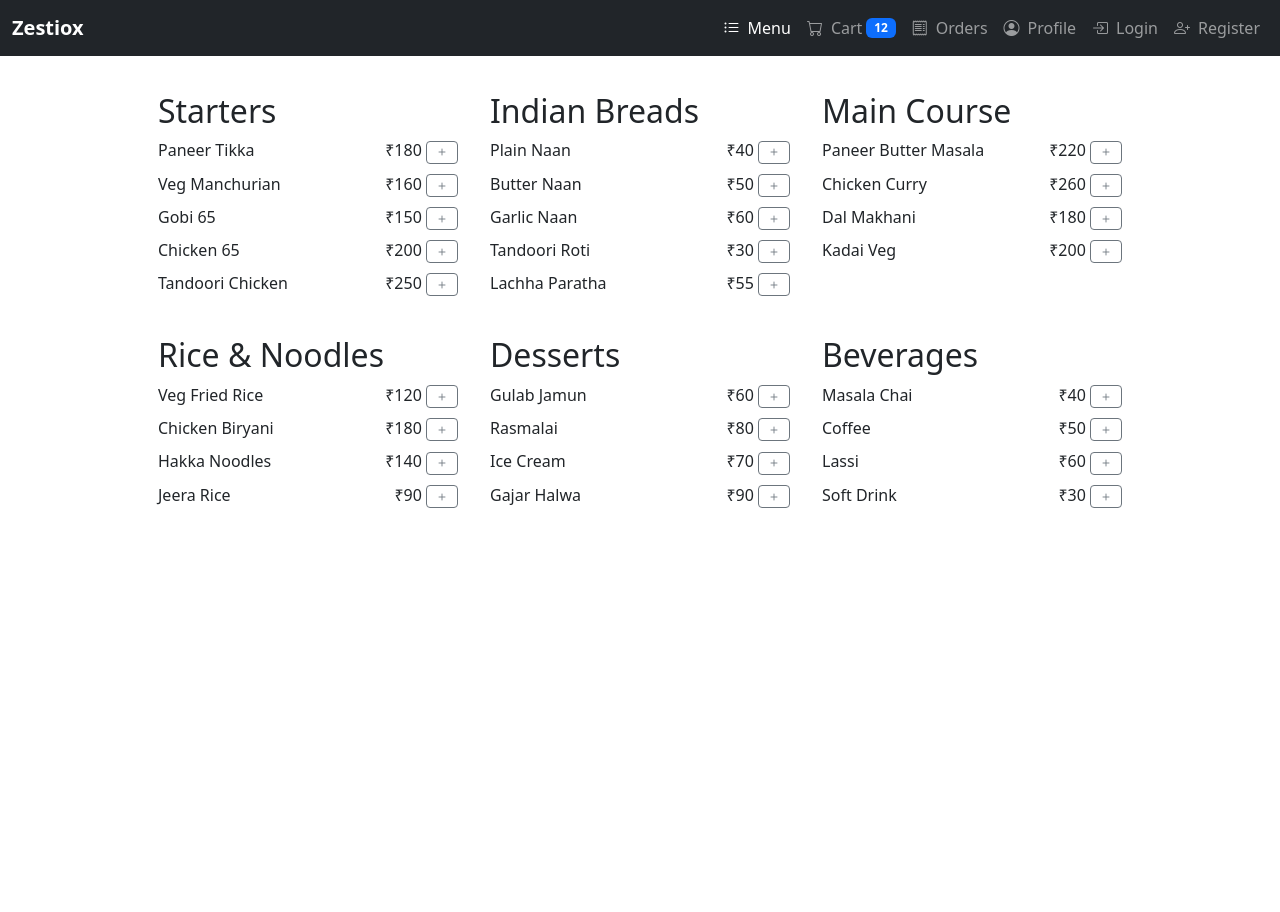
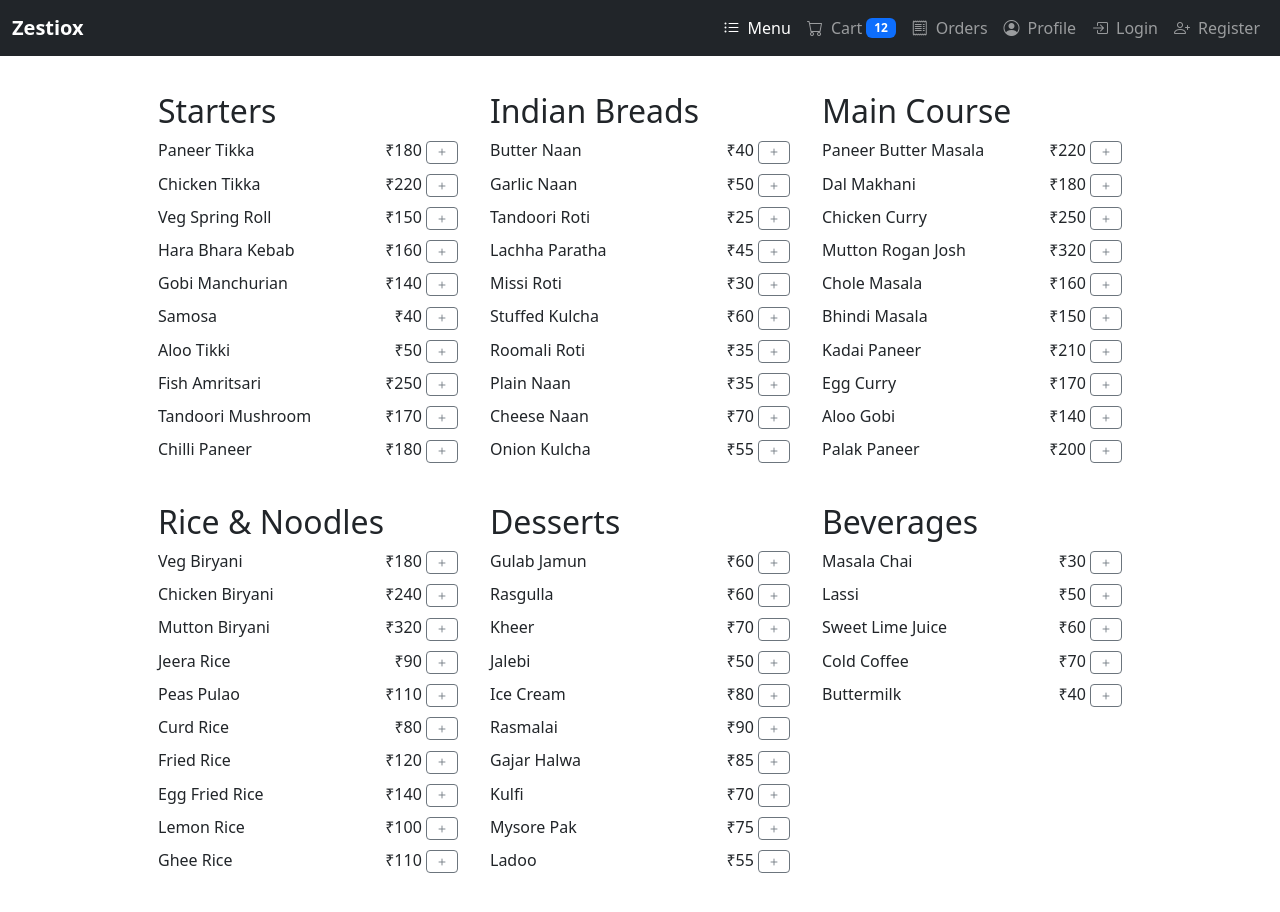
Before and after one commit to jjchandru/zestiox-ng, an Angular app: page /menu in a window 1280 px wide. Shown: the top 912 px of the page. Before the commit the page ends 800 px from the top, so only its background shows below. Built offline with nearby package versions, Linux system fonts and the light colour scheme; no server answers.

Commit message:
Save latest changes

```diff
--- a/src/app/app.module.ts
+++ b/src/app/app.module.ts
@@ -1,5 +1,6 @@
 import { NgModule } from '@angular/core';
 import { BrowserModule } from '@angular/platform-browser';
+import { HttpClientModule } from '@angular/common/http';
 
 import { AppRoutingModule } from './app-routing.module';
 import { AppComponent } from './app.component';
@@ -24,7 +25,8 @@ import { LoginComponent } from './login/login.component';
   ],
   imports: [
     BrowserModule,
-    AppRoutingModule
+    AppRoutingModule,
+    HttpClientModule
   ],
   providers: [],
   bootstrap: [AppComponent]
--- a/src/app/menu/menu.component.html
+++ b/src/app/menu/menu.component.html
@@ -7,7 +7,7 @@
       <span>{{ item.name }}</span>
       <span>
         ₹{{ item.price }}
-        <button type="button" class="btn btn-sm btn-outline-secondary add-to-cart-icon p-0 px-2" title="Add to cart">
+        <button type="button" class="btn btn-sm btn-outline-secondary add-to-cart-icon p-0 px-2" title="Add to cart" (click)="addToCart(item)">
   <i class="bi bi-plus"></i>
 </button>
       </span>
@@ -21,7 +21,7 @@
       <span>{{ item.name }}</span>
       <span>
         ₹{{ item.price }}
-        <button type="button" class="btn btn-sm btn-outline-secondary add-to-cart-icon p-0 px-2" title="Add to cart">
+        <button type="button" class="btn btn-sm btn-outline-secondary add-to-cart-icon p-0 px-2" title="Add to cart" (click)="addToCart(item)">
           <i class="bi bi-plus"></i>
         </button>
       </span>
@@ -35,7 +35,7 @@
       <span>{{ item.name }}</span>
       <span>
         ₹{{ item.price }}
-        <button type="button" class="btn btn-sm btn-outline-secondary add-to-cart-icon p-0 px-2" title="Add to cart">
+        <button type="button" class="btn btn-sm btn-outline-secondary add-to-cart-icon p-0 px-2" title="Add to cart" (click)="addToCart(item)">
           <i class="bi bi-plus"></i>
         </button>
       </span>
@@ -49,7 +49,7 @@
       <span>{{ item.name }}</span>
       <span>
         ₹{{ item.price }}
-        <button type="button" class="btn btn-sm btn-outline-secondary add-to-cart-icon p-0 px-2" title="Add to cart">
+        <button type="button" class="btn btn-sm btn-outline-secondary add-to-cart-icon p-0 px-2" title="Add to cart" (click)="addToCart(item)">
           <i class="bi bi-plus"></i>
         </button>
       </span>
@@ -63,7 +63,7 @@
       <span>{{ item.name }}</span>
       <span>
         ₹{{ item.price }}
-        <button type="button" class="btn btn-sm btn-outline-secondary add-to-cart-icon p-0 px-2" title="Add to cart">
+        <button type="button" class="btn btn-sm btn-outline-secondary add-to-cart-icon p-0 px-2" title="Add to cart" (click)="addToCart(item)">
   <i class="bi bi-plus"></i>
 </button>
       </span>
@@ -77,7 +77,7 @@
       <span>{{ item.name }}</span>
       <span>
         ₹{{ item.price }}
-        <button type="button" class="btn btn-sm btn-outline-secondary add-to-cart-icon p-0 px-2" title="Add to cart">
+        <button type="button" class="btn btn-sm btn-outline-secondary add-to-cart-icon p-0 px-2" title="Add to cart" (click)="addToCart(item)">
   <i class="bi bi-plus"></i>
 </button>
       </span>
@@ -94,7 +94,7 @@
   </div>
   <div>
     <span class="material-icons">shopping_cart</span>
-    Cart <span class="cart-count">12</span>
+    Cart <span class="cart-count">{{ cartCount }}</span>
   </div>
   <div>
     <span class="material-icons">receipt_long</span>
--- a/src/app/menu/menu.component.ts
+++ b/src/app/menu/menu.component.ts
@@ -1,52 +1,67 @@
-import { Component } from '@angular/core';
+import { Component, OnInit } from '@angular/core';
+import { HttpClient } from '@angular/common/http';
+import { environment } from '../../environments/environment';
+
+interface MenuItem {
+  id?: number;
+  name: string;
+  price: number;
+}
 
 @Component({
   selector: 'app-menu',
   templateUrl: './menu.component.html',
   styleUrls: ['./menu.component.css']
 })
-export class MenuComponent {
-  starters = [
-    { name: 'Paneer Tikka', price: 180 },
-    { name: 'Veg Manchurian', price: 160 },
-    { name: 'Gobi 65', price: 150 },
-    { name: 'Chicken 65', price: 200 },
-    { name: 'Tandoori Chicken', price: 250 },
-  ];
+export class MenuComponent implements OnInit {
+  starters: MenuItem[] = [];
+  breads: MenuItem[] = [];
+  mainCourse: MenuItem[] = [];
+  riceNoodles: MenuItem[] = [];
+  desserts: MenuItem[] = [];
+  beverages: MenuItem[] = [];
+  cartCount = 0;
 
-  breads = [
-    { name: 'Plain Naan', price: 40 },
-    { name: 'Butter Naan', price: 50 },
-    { name: 'Garlic Naan', price: 60 },
-    { name: 'Tandoori Roti', price: 30 },
-    { name: 'Lachha Paratha', price: 55 },
-  ];
-  mainCourse = [
-    { name: 'Paneer Butter Masala', price: 220 },
-    { name: 'Chicken Curry', price: 260 },
-    { name: 'Dal Makhani', price: 180 },
-    { name: 'Kadai Veg', price: 200 },
-  ];
+  constructor(private http: HttpClient) {}
 
-  riceNoodles = [
-    { name: 'Veg Fried Rice', price: 120 },
-    { name: 'Chicken Biryani', price: 180 },
-    { name: 'Hakka Noodles', price: 140 },
-    { name: 'Jeera Rice', price: 90 },
-  ];
+  ngOnInit() {
+    this.http.get<any>('assets/menu.json').subscribe(data => {
+      this.starters = data['Starters'] || [];
+      this.breads = data['Indian Breads'] || [];
+      this.mainCourse = data['Main Course'] || [];
+      this.riceNoodles = data['Rice & Biryani'] || [];
+      this.desserts = data['Desserts'] || [];
+      this.beverages = data['Beverages'] || [];
+    });
+    this.getCartCount(); // Optionally fetch initial cart count
+  }
 
-  desserts = [
-    { name: 'Gulab Jamun', price: 60 },
-    { name: 'Rasmalai', price: 80 },
-    { name: 'Ice Cream', price: 70 },
-    { name: 'Gajar Halwa', price: 90 },
-  ];
+  addToCart(item: MenuItem) {
+    const payload = {
+      user_id: 1, // Replace with actual user id if available
+      menu_item_id: item.id,
+      quantity: 1
+    };
+    this.http.post<any>(`${environment.apiUrl}/cart/add`, payload).subscribe({
+      next: response => {
+        this.getCartCount(); // Fetch the real cart count from backend after adding
+      },
+      error: err => {
+        // Optionally show a user-friendly error message
+        alert('Failed to add to cart. Please try again.');
+      }
+    });
+  }
 
- beverages = [
-  { name: 'Masala Chai', price: 40 },
-  { name: 'Coffee', price: 50 },
-  { name: 'Lassi', price: 60 },
-  { name: 'Soft Drink', price: 30 },
-];
-
+  getCartCount() {
+    this.http.get<any>(`${environment.apiUrl}/cart/count?user_id=1`).subscribe({
+      next: res => {
+        this.cartCount = res.count;
+      },
+      error: err => {
+        // Optionally handle error
+        this.cartCount = 0;
+      }
+    });
+  }
 }
--- /dev/null
+++ b/src/assets/menu.json
@@ -0,0 +1,289 @@
+{
+  "Beverages": [
+    {
+      "id": 51,
+      "name": "Masala Chai",
+      "price": 30
+    },
+    {
+      "id": 52,
+      "name": "Lassi",
+      "price": 50
+    },
+    {
+      "id": 53,
+      "name": "Sweet Lime Juice",
+      "price": 60
+    },
+    {
+      "id": 54,
+      "name": "Cold Coffee",
+      "price": 70
+    },
+    {
+      "id": 55,
+      "name": "Buttermilk",
+      "price": 40
+    }
+  ],
+  "Desserts": [
+    {
+      "id": 41,
+      "name": "Gulab Jamun",
+      "price": 60
+    },
+    {
+      "id": 42,
+      "name": "Rasgulla",
+      "price": 60
+    },
+    {
+      "id": 43,
+      "name": "Kheer",
+      "price": 70
+    },
+    {
+      "id": 44,
+      "name": "Jalebi",
+      "price": 50
+    },
+    {
+      "id": 45,
+      "name": "Ice Cream",
+      "price": 80
+    },
+    {
+      "id": 46,
+      "name": "Rasmalai",
+      "price": 90
+    },
+    {
+      "id": 47,
+      "name": "Gajar Halwa",
+      "price": 85
+    },
+    {
+      "id": 48,
+      "name": "Kulfi",
+      "price": 70
+    },
+    {
+      "id": 49,
+      "name": "Mysore Pak",
+      "price": 75
+    },
+    {
+      "id": 50,
+      "name": "Ladoo",
+      "price": 55
+    }
+  ],
+  "Indian Breads": [
+    {
+      "id": 11,
+      "name": "Butter Naan",
+      "price": 40
+    },
+    {
+      "id": 12,
+      "name": "Garlic Naan",
+      "price": 50
+    },
+    {
+      "id": 13,
+      "name": "Tandoori Roti",
+      "price": 25
+    },
+    {
+      "id": 14,
+      "name": "Lachha Paratha",
+      "price": 45
+    },
+    {
+      "id": 15,
+      "name": "Missi Roti",
+      "price": 30
+    },
+    {
+      "id": 16,
+      "name": "Stuffed Kulcha",
+      "price": 60
+    },
+    {
+      "id": 17,
+      "name": "Roomali Roti",
+      "price": 35
+    },
+    {
+      "id": 18,
+      "name": "Plain Naan",
+      "price": 35
+    },
+    {
+      "id": 19,
+      "name": "Cheese Naan",
+      "price": 70
+    },
+    {
+      "id": 20,
+      "name": "Onion Kulcha",
+      "price": 55
+    }
+  ],
+  "Main Course": [
+    {
+      "id": 21,
+      "name": "Paneer Butter Masala",
+      "price": 220
+    },
+    {
+      "id": 22,
+      "name": "Dal Makhani",
+      "price": 180
+    },
+    {
+      "id": 23,
+      "name": "Chicken Curry",
+      "price": 250
+    },
+    {
+      "id": 24,
+      "name": "Mutton Rogan Josh",
+      "price": 320
+    },
+    {
+      "id": 25,
+      "name": "Chole Masala",
+      "price": 160
+    },
+    {
+      "id": 26,
+      "name": "Bhindi Masala",
+      "price": 150
+    },
+    {
+      "id": 27,
+      "name": "Kadai Paneer",
+      "price": 210
+    },
+    {
+      "id": 28,
+      "name": "Egg Curry",
+      "price": 170
+    },
+    {
+      "id": 29,
+      "name": "Aloo Gobi",
+      "price": 140
+    },
+    {
+      "id": 30,
+      "name": "Palak Paneer",
+      "price": 200
+    }
+  ],
+  "Rice & Biryani": [
+    {
+      "id": 31,
+      "name": "Veg Biryani",
+      "price": 180
+    },
+    {
+      "id": 32,
+      "name": "Chicken Biryani",
+      "price": 240
+    },
+    {
+      "id": 33,
+      "name": "Mutton Biryani",
+      "price": 320
+    },
+    {
+      "id": 34,
+      "name": "Jeera Rice",
+      "price": 90
+    },
+    {
+      "id": 35,
+      "name": "Peas Pulao",
+      "price": 110
+    },
+    {
+      "id": 36,
+      "name": "Curd Rice",
+      "price": 80
+    },
+    {
+      "id": 37,
+      "name": "Fried Rice",
+      "price": 120
+    },
+    {
+      "id": 38,
+      "name": "Egg Fried Rice",
+      "price": 140
+    },
+    {
+      "id": 39,
+      "name": "Lemon Rice",
+      "price": 100
+    },
+    {
+      "id": 40,
+      "name": "Ghee Rice",
+      "price": 110
+    }
+  ],
+  "Starters": [
+    {
+      "id": 1,
+      "name": "Paneer Tikka",
+      "price": 180
+    },
+    {
+      "id": 2,
+      "name": "Chicken Tikka",
+      "price": 220
+    },
+    {
+      "id": 3,
+      "name": "Veg Spring Roll",
+      "price": 150
+    },
+    {
+      "id": 4,
+      "name": "Hara Bhara Kebab",
+      "price": 160
+    },
+    {
+      "id": 5,
+      "name": "Gobi Manchurian",
+      "price": 140
+    },
+    {
+      "id": 6,
+      "name": "Samosa",
+      "price": 40
+    },
+    {
+      "id": 7,
+      "name": "Aloo Tikki",
+      "price": 50
+    },
+    {
+      "id": 8,
+      "name": "Fish Amritsari",
+      "price": 250
+    },
+    {
+      "id": 9,
+      "name": "Tandoori Mushroom",
+      "price": 170
+    },
+    {
+      "id": 10,
+      "name": "Chilli Paneer",
+      "price": 180
+    }
+  ]
+}
--- /dev/null
+++ b/src/environments/environment.ts
@@ -0,0 +1,4 @@
+export const environment = {
+  production: false,
+  apiUrl: 'http://localhost:5000'
+};
```
Also changed, not shown: info.txt (added), 2 other files (tests, documents, lock files or other folders).
